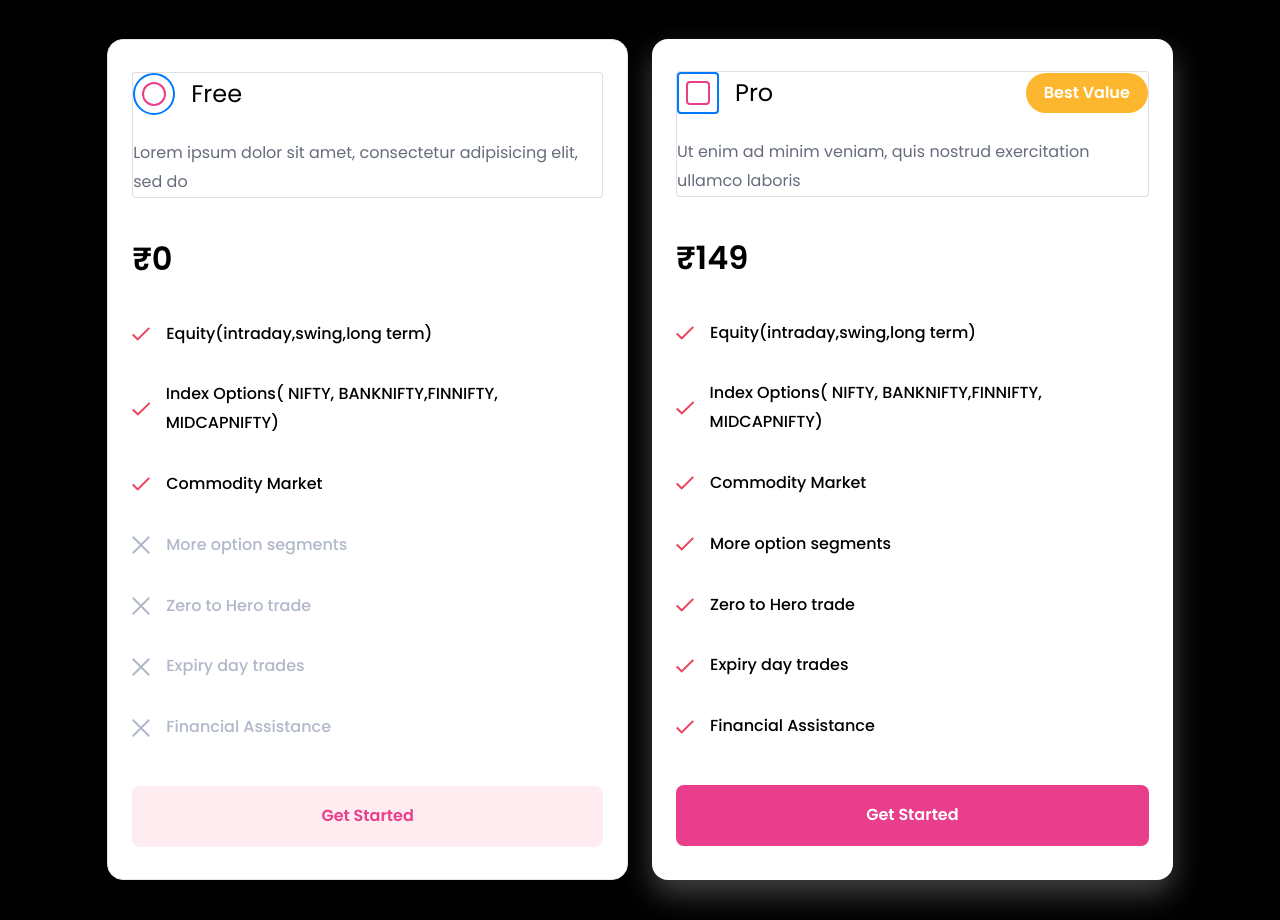
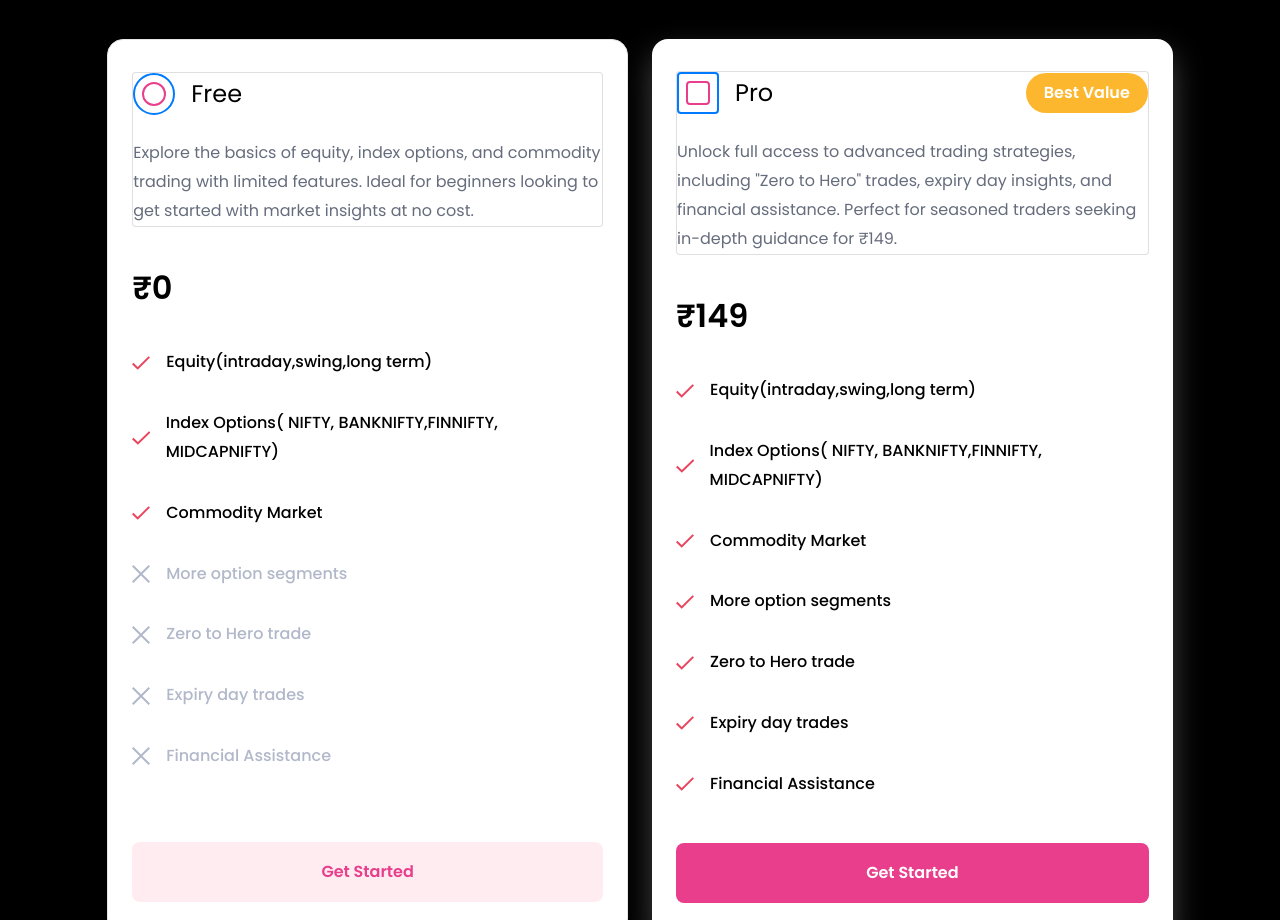
Before and after one commit to jomon-palayur/Tradinsecrets, a website: page index.html in a window 1280 px wide. Shown: the part 1880-2800 px from the top of the page. Drawn offline with Linux system fonts and the light colour scheme; files whose address does not match are found by name.

Commit message:
Update index.html

```diff
--- a/index.html
+++ b/index.html
@@ -70,7 +70,7 @@
                 <div class="text">
                   <span class="subheading">Hello!</span>
                   <h1 class="mb-4 mt-3">I'm <span>Nikhil Krishnan</span></h1>
-                  <h2 class="mb-4">A Freelance</h2>
+                  <h2 class="mb-4">A Freelance independent trading advisor</h2>
                   <p><a href="#about-section" class="btn btn-primary py-3 px-4">Know More</a></p>
                 </div>
               </div>
@@ -163,7 +163,9 @@
 					<div class="card__icon symbol symbol--rounded"></div>
 					<h2>Free</h2>
 				  </div>
-				  <div class="card__desc">Lorem ipsum dolor sit amet, consectetur adipisicing elit, sed do</div>
+				  <div class="card__desc">Explore the basics of equity, index options, and commodity trading with limited features. Ideal for beginners looking to get started with market insights at no cost.
+
+          </div>
 				</div>
 
 				<div class="price">₹0<span></span></div>
@@ -191,7 +193,7 @@
 					<h2>Pro</h2>
 					<div class="card__label label">Best Value</div>
 				  </div>
-				  <div class="card__desc">Ut enim ad minim veniam, quis nostrud exercitation ullamco laboris</div>
+				  <div class="card__desc">Unlock full access to advanced trading strategies, including "Zero to Hero" trades, expiry day insights, and financial assistance. Perfect for seasoned traders seeking in-depth guidance for ₹149.</div>
 				</div>
 
 				<div class="price">₹149<span></span></div>
```
